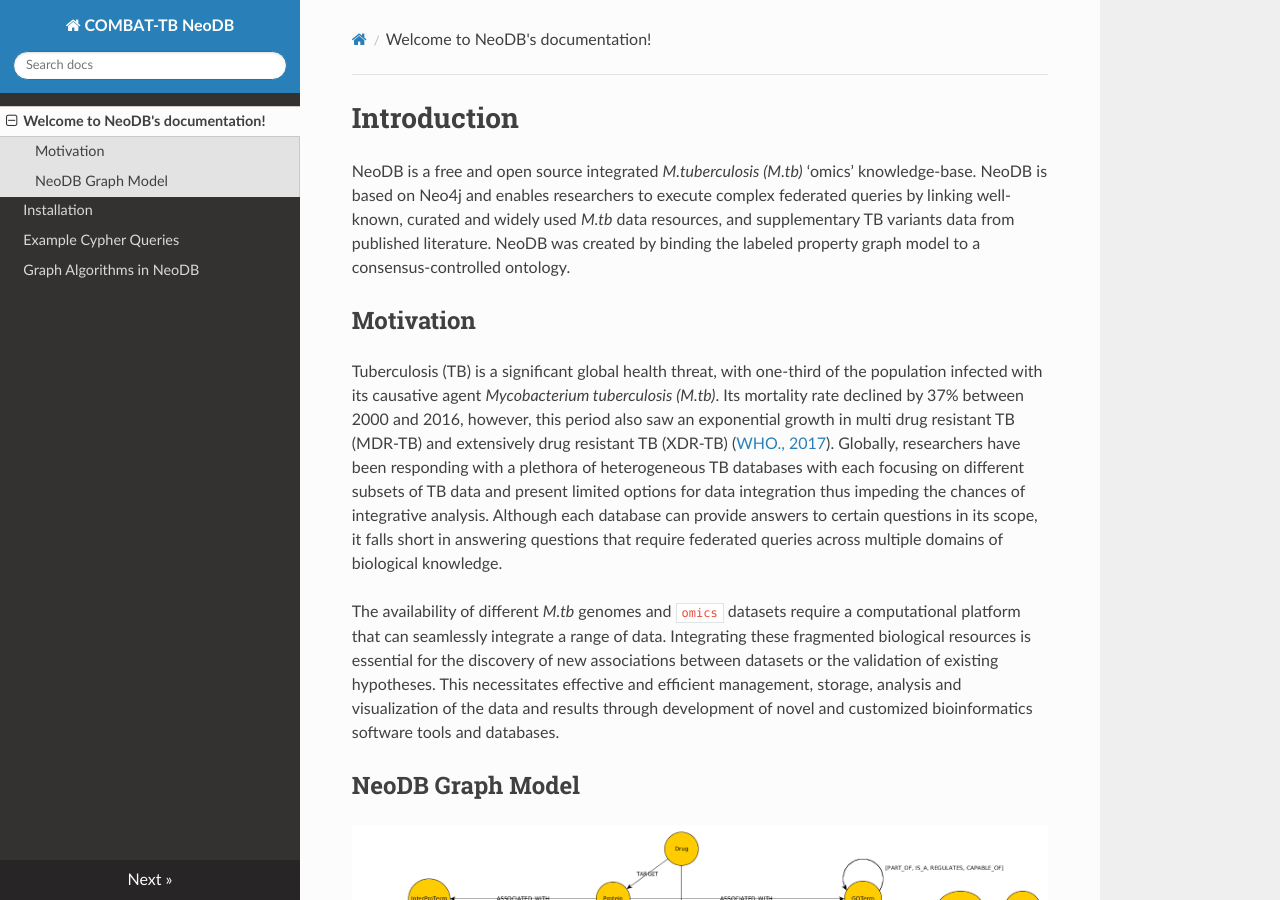
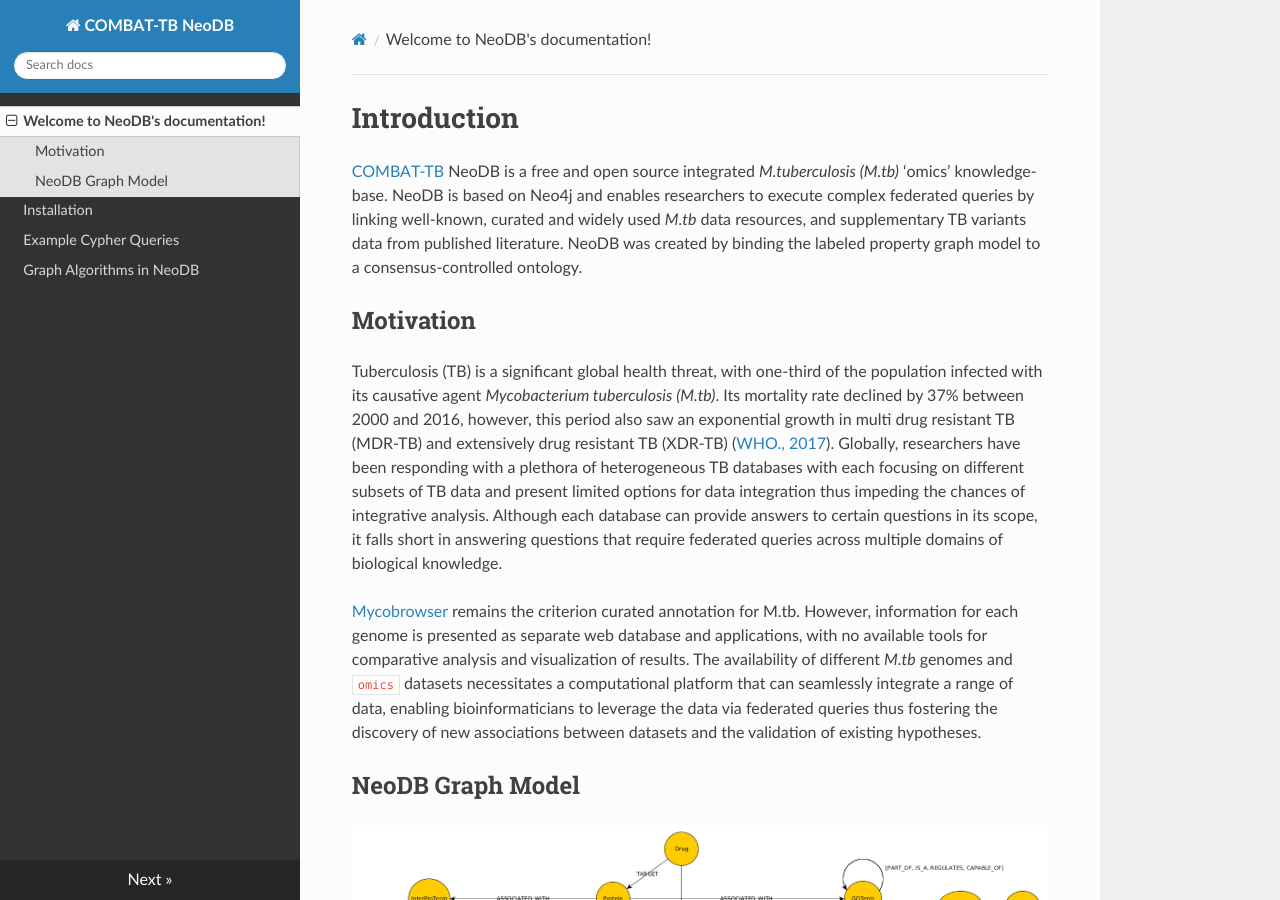
Before and after one commit to COMBAT-TB/combat-tb-neodb, an MkDocs documentation site: the page built from docs/index.md, in a window 1280 px wide and 900 px high. Built offline with MkDocs 1.6.1, drawn with Linux system fonts in a browser that asks for light colours; nearby versions of some CDN libraries.

Commit message:
Updated docs.

```diff
--- a/docs/index.md
+++ b/docs/index.md
@@ -1,12 +1,12 @@
 # Introduction
 
-NeoDB is a free and open source integrated _M.tuberculosis (M.tb)_ ‘omics’ knowledge-base. NeoDB is based on Neo4j and enables researchers to execute complex federated queries by linking well-known, curated and widely used _M.tb_ data resources, and supplementary TB variants data from published literature. NeoDB was created by binding the labeled property graph model to a consensus-controlled ontology.
+[COMBAT-TB](https://combattb.org/) NeoDB is a free and open source integrated _M.tuberculosis (M.tb)_ ‘omics’ knowledge-base. NeoDB is based on Neo4j and enables researchers to execute complex federated queries by linking well-known, curated and widely used _M.tb_ data resources, and supplementary TB variants data from published literature. NeoDB was created by binding the labeled property graph model to a consensus-controlled ontology.
 
 ## Motivation
 
 Tuberculosis (TB) is a significant global health threat, with one-third of the population infected with its causative agent *Mycobacterium tuberculosis (M.tb)*. Its mortality rate declined by 37% between 2000 and 2016, however, this period also saw an exponential growth in multi drug resistant TB (MDR-TB) and extensively drug resistant TB (XDR-TB) ([WHO., 2017](https://apps.who.int/iris/handle/10665/254762)). Globally, researchers have been responding with a plethora of heterogeneous TB databases with each focusing on different subsets of TB data and present limited options for data integration thus impeding the chances of integrative analysis. Although each database can provide answers to certain questions in its scope, it falls short in answering questions that require federated queries across multiple domains of biological knowledge.
 
-The availability of different *M.tb* genomes and `omics` datasets require a computational platform that can seamlessly integrate a range of data. Integrating these fragmented biological resources is essential for the discovery of new associations between datasets or the validation of existing hypotheses. This necessitates effective and efficient management, storage, analysis and visualization of the data and results through development of novel and customized bioinformatics software tools and databases.
+[Mycobrowser](https://mycobrowser.epfl.ch/) remains the criterion curated annotation for M.tb. However, information for each genome is presented as separate web database and applications, with no available tools for comparative analysis and visualization of results. The availability of different *M.tb* genomes and `omics` datasets necessitates a computational platform that can seamlessly integrate a range of data, enabling bioinformaticians to leverage the data via federated queries thus fostering the discovery of new associations between datasets and the validation of existing hypotheses.
 
 ## NeoDB Graph Model
 
```
